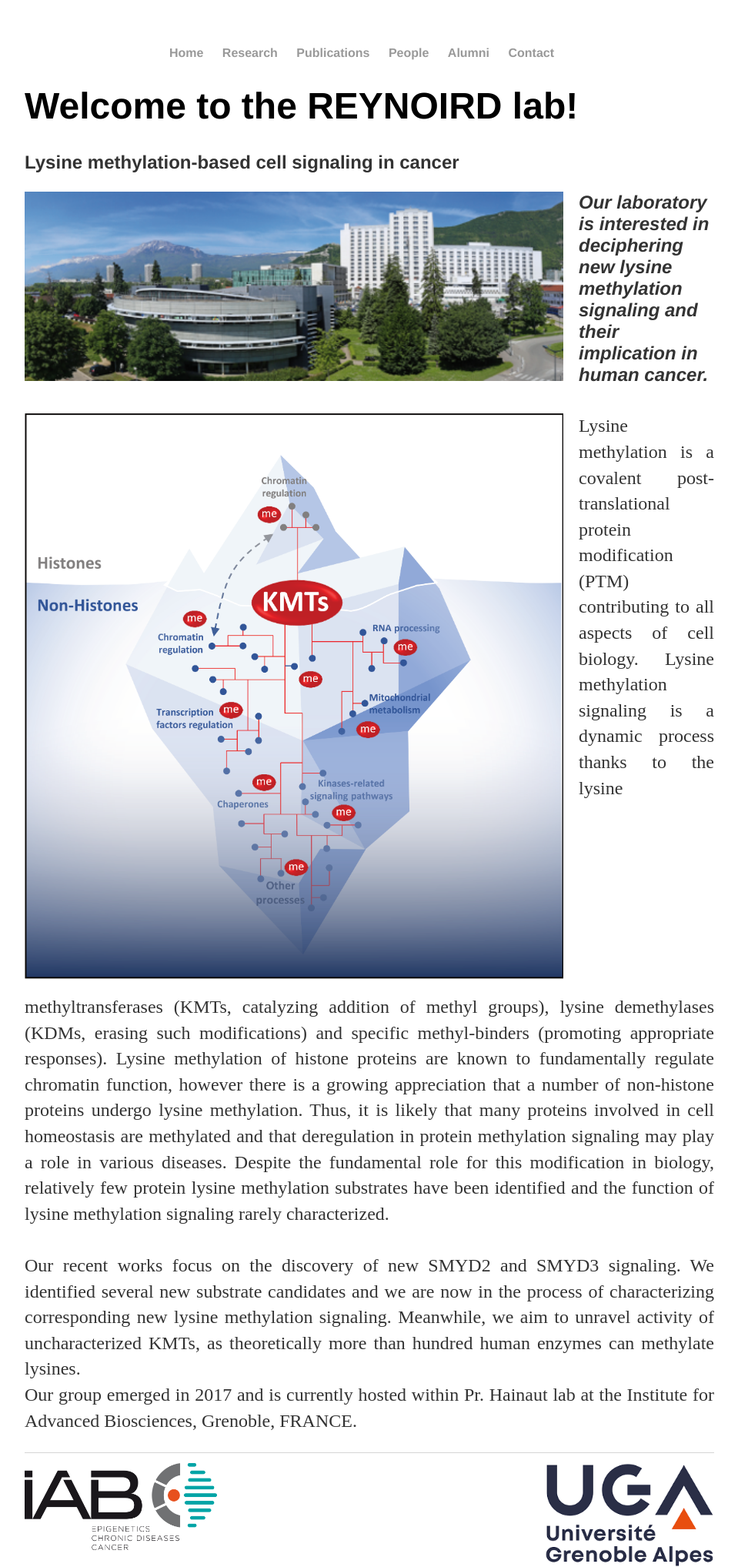
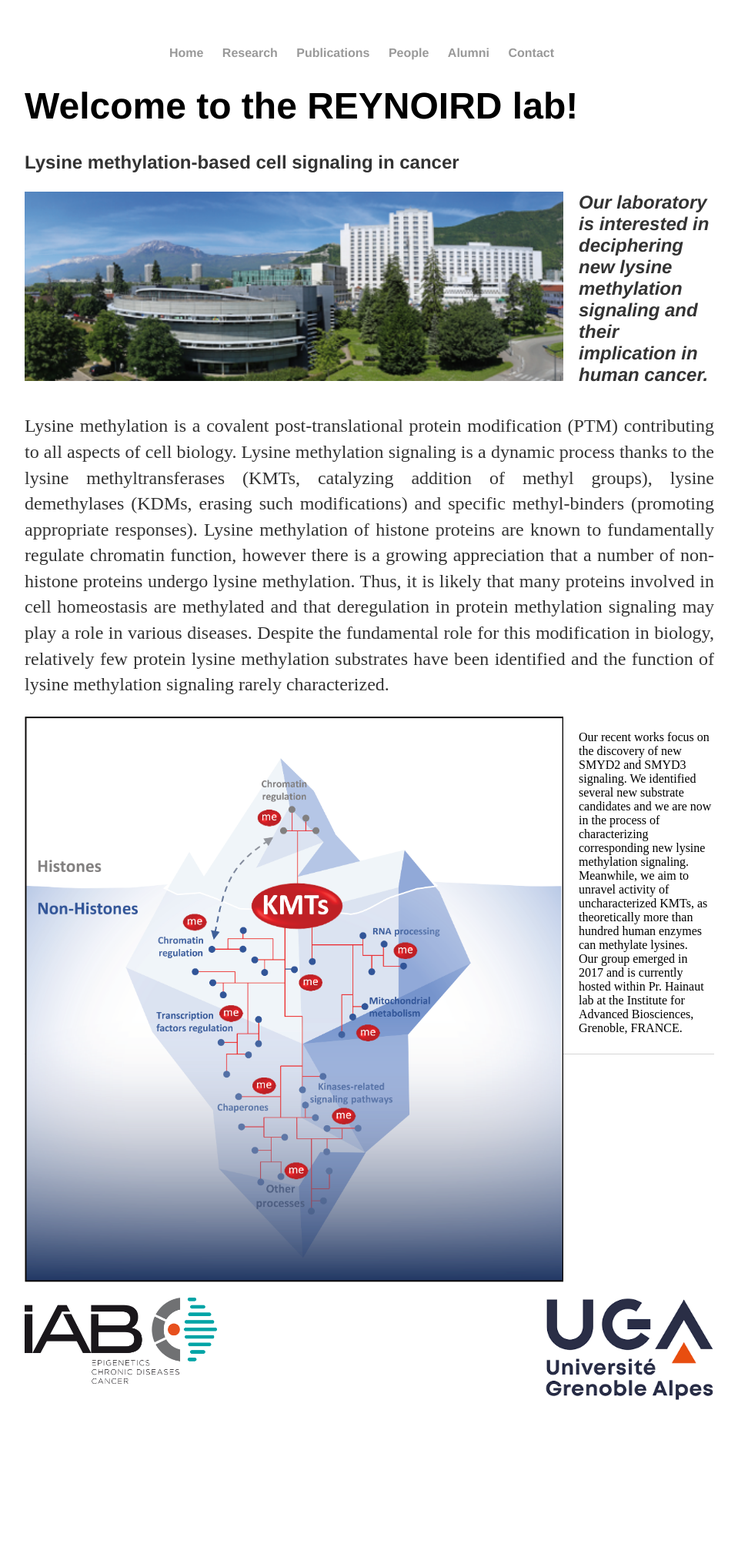
Before and after one commit to Reynoird-Lab/Reynoird-lab.github.io, a Jekyll site: the page built from index.html, in a window 1280 px wide. Shown: the whole page at 77% size, without its empty margins (160-1119 px from the left). Built offline with Jekyll 4.4.1, drawn with Linux system fonts in a browser that asks for light colours; Markdown is read by kramdown in place of the engine named in the settings; after the commit the page ends 1820 px from its top, so only the background shows below that.

Commit message:
Update index.html

```diff
--- a/index.html
+++ b/index.html
@@ -11,8 +11,8 @@ title: REYNOIRD Lab
 <div><img src="Images/IAB.png" title="IAB" align="left" width="700" style="margin: 0px 20px 20px 0px;"/><p align="justify"><i><h2>Our laboratory is interested in deciphering new lysine methylation signaling and their implication in human cancer.</p></i></h2>
 </div>
 
+<p align="justify">Lysine methylation is a covalent post-translational protein modification (PTM) contributing to all aspects of cell biology. Lysine methylation signaling is a dynamic process thanks to the lysine methyltransferases (KMTs, catalyzing addition of methyl groups), lysine demethylases (KDMs, erasing such modifications) and specific methyl-binders (promoting appropriate responses). Lysine methylation of histone proteins are known to fundamentally regulate chromatin function, however there is a growing appreciation that a number of non-histone proteins undergo lysine methylation. Thus, it is likely that many proteins involved in cell homeostasis are methylated and that deregulation in protein methylation signaling may play a role in various diseases. Despite the fundamental role for this modification in biology, relatively few protein lysine methylation substrates have been identified and the function of lysine methylation signaling rarely characterized. <br>
 <div><img src="Images/Lukinovic V graphical abstract CMYK_revision.png" title="Lysine Methylation Signaling" align="left" width="700" style="margin: 0px 20px 20px 0px;" />
-<p align="justify">Lysine methylation is a covalent post-translational protein modification (PTM) contributing to all aspects of cell biology. Lysine methylation signaling is a dynamic process thanks to the lysine methyltransferases (KMTs, catalyzing addition of methyl groups), lysine demethylases (KDMs, erasing such modifications) and specific methyl-binders (promoting appropriate responses). Lysine methylation of histone proteins are known to fundamentally regulate chromatin function, however there is a growing appreciation that a number of non-histone proteins undergo lysine methylation. Thus, it is likely that many proteins involved in cell homeostasis are methylated and that deregulation in protein methylation signaling may play a role in various diseases. Despite the fundamental role for this modification in biology, relatively few protein lysine methylation substrates have been identified and the function of lysine methylation signaling rarely characterized. <br>
 <br> Our recent works focus on the discovery of new SMYD2 and SMYD3 signaling. We identified several new substrate candidates and we are now in the process of characterizing corresponding new lysine methylation signaling. Meanwhile, we aim to unravel activity of uncharacterized KMTs, as theoretically more than hundred human enzymes can methylate lysines. <br>
 Our group emerged in 2017 and is currently hosted within Pr. Hainaut lab at the Institute for Advanced Biosciences, Grenoble, FRANCE.
 	</p></div>
```
